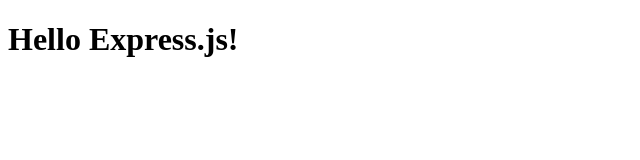
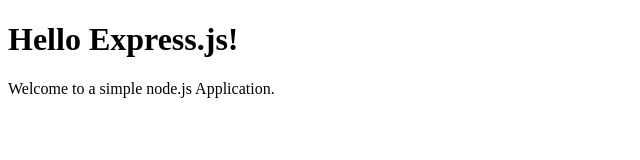
Before and after one commit to keithfabean/web-server, a website: page public/index.html in a window 1280 px wide. Shown: the whole page, without its empty margins (0-640 px from the left). Drawn offline with Linux system fonts and the light colour scheme.

Commit message:
Update the index.html file

```diff
--- a/public/index.html
+++ b/public/index.html
@@ -6,5 +6,6 @@
   </head>
   <body>
     <h1>Hello Express.js!</h1>
+    <p>Welcome to a simple node.js Application.</p>
   </body>
 </html>
```
